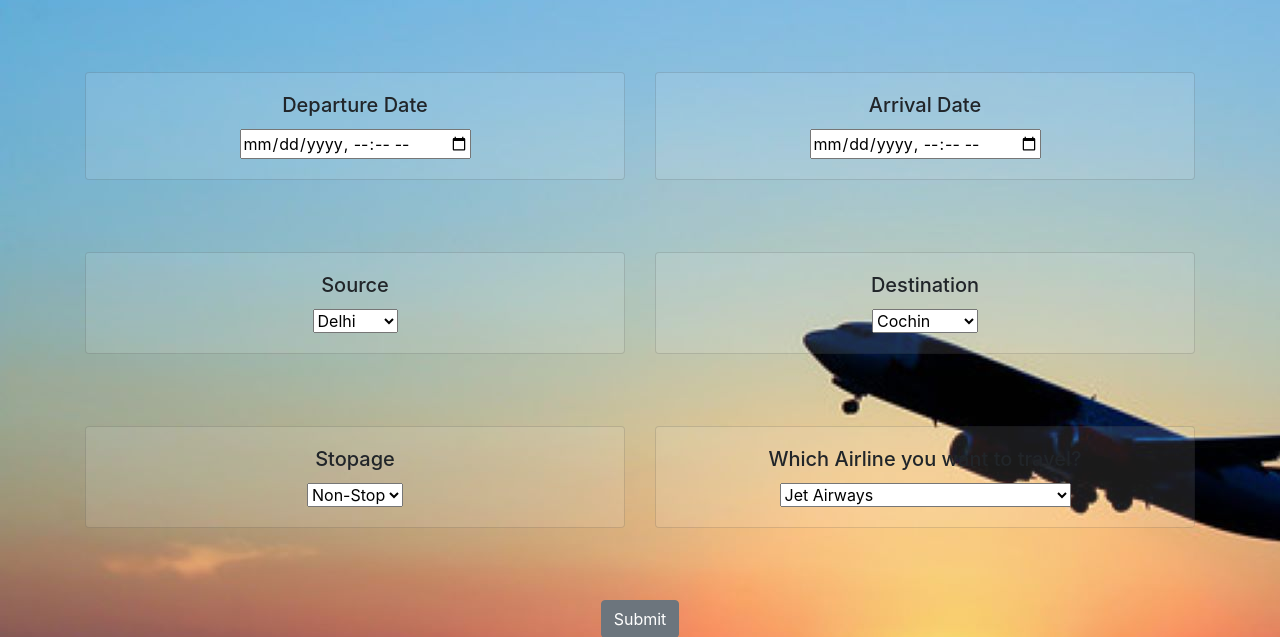
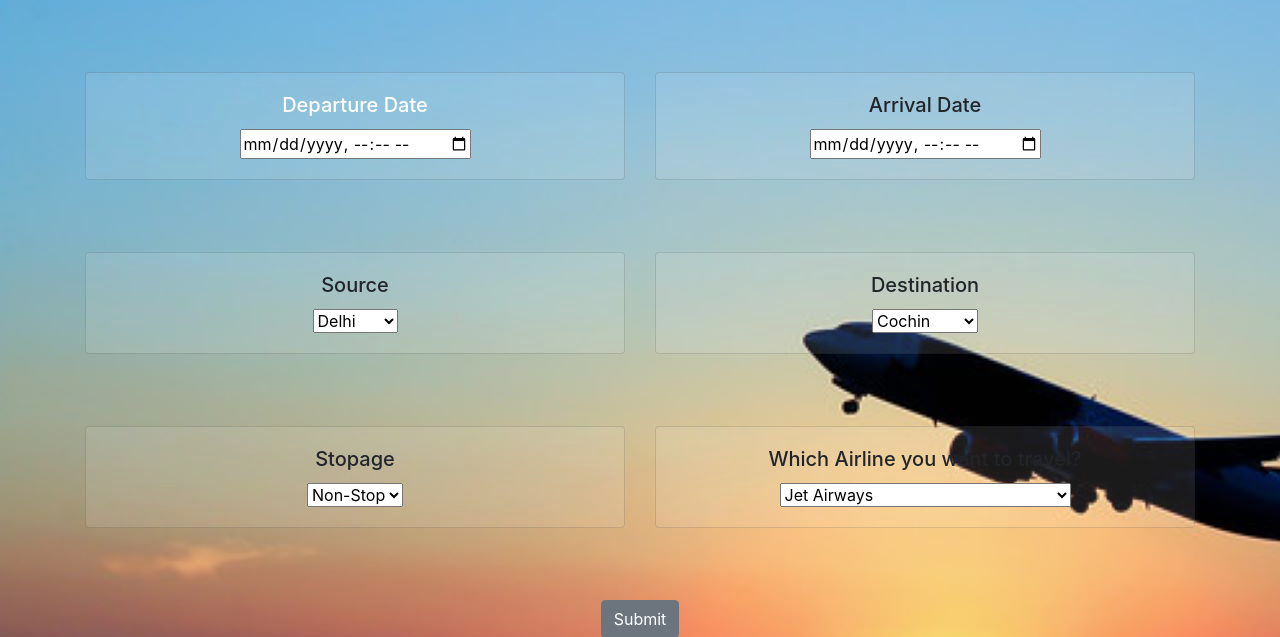
Before and after one commit to Oumaima-Boumlik/Flight-Price-Prediction, a Flask app: page / in a window 1280 px wide. Shown: the part 56-693 px from the top of the page. Run offline with Flask 2, Linux system fonts and the light colour scheme; parts of the project's set-up code (start-up, migrations or seed data) failed here and were passed over; some libraries are stand-ins or nearby versions.

Commit message:
Update home.html

```diff
--- a/templates/home.html
+++ b/templates/home.html
@@ -39,7 +39,7 @@
             <div class="row">
                 <div class="col-sm-6">
                     <div class="card">
-                        <div class="card-body">
+                        <div class="card-body"  style="color: white;">
                             <h5 class="card-title">Departure Date</h5>
                             <!-- Departure -->
                             <input type="datetime-local" name="Dep_Time" id="Dep_Time" required="required">
```
